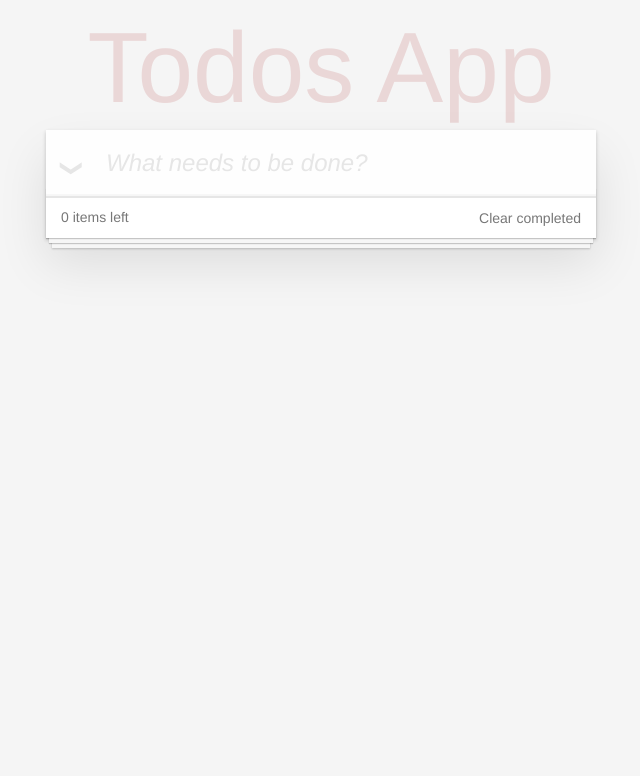
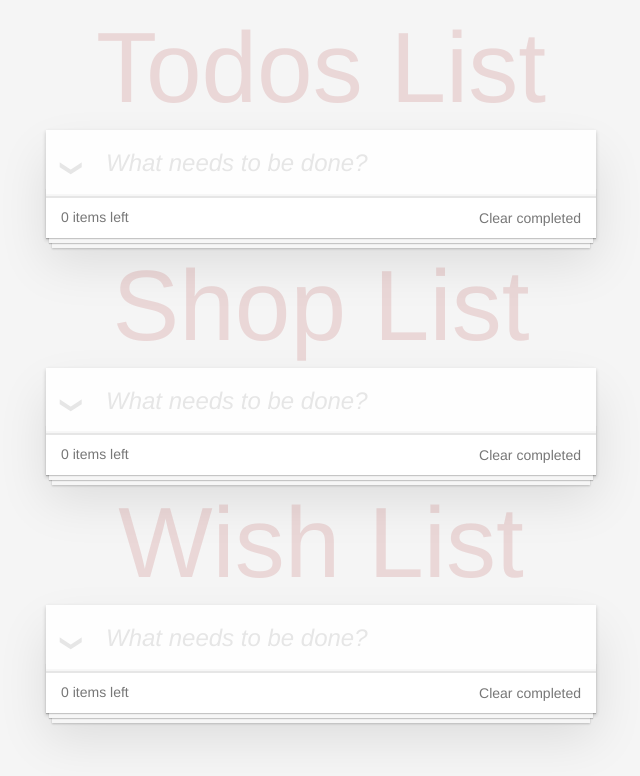
Before and after one commit to Tnatiel/todo-react, a React (Create React App) app: page / in a window 1280 px wide. Shown: the top 776 px of the page, without its empty margins (319-959 px from the left). Built offline with nearby package versions, Linux system fonts and the light colour scheme.

Commit message:
Had A stupid bug, in header addTodo (misiini \'.value\'. Fixed it and now have three lists

```diff
--- a/src/App.js
+++ b/src/App.js
@@ -1,34 +1,19 @@
 import React from 'react';
 import './App.css';
-import {Header} from './components/header';
-import {ToggleAll} from './components/toggle-all';
-import {Footer} from './components/footer';
-import { TodosList } from './components/todolist';
-import { useTodos } from './hooks/useTodos';
-import { ListContext } from './providers/list-context';
+import { TodosApp } from './components/TodoApp';
 
 
 function App() {
 
-  const appTitle = 'Todos App';
-  const todoApi = useTodos()
 
   return (
-    <ListContext.Provider value={todoApi}>
-      <section className="todoapp">
+    <>
 
-      <Header
-        mainTitle={appTitle}
-        />
+    <TodosApp appTitle={'Todos List'}/>
+    <TodosApp appTitle={'Shop List'}/>
+    <TodosApp appTitle={'Wish List'}/>
 
-      <ToggleAll />
-      <TodosList />
-
-
-      <Footer/>
-
-      </section>
-    </ListContext.Provider>
+    </>
   );
 }
 export default App;
--- /dev/null
+++ b/src/components/TodoApp.js
@@ -0,0 +1,27 @@
+import {Header} from './header';
+import {ToggleAll} from './toggle-all';
+import {Footer} from './footer';
+import { TodosList } from './todolist';
+import { ListContext } from '../providers/list-context';
+import { useTodos } from '../hooks/useTodos';
+
+
+export function TodosApp({appTitle}) {
+
+    const todoApi = useTodos()
+
+
+    return (
+    <ListContext.Provider value={todoApi}>
+      <section className="todoapp">
+      <Header
+        mainTitle={appTitle}
+        />
+      <ToggleAll>
+        <TodosList />
+      </ToggleAll>
+      <Footer/>
+      </section>
+    </ListContext.Provider>
+    )
+}
--- a/src/components/footer.js
+++ b/src/components/footer.js
@@ -1,12 +1,16 @@
 import React, { useContext } from 'react';
 import { ListContext } from '../providers/list-context';
 
-export function Footer({itemsLeft, onClearCompleted}) {
+export function Footer() {
     const {clearAllCompleted, noneCompletedTodos} = useContext(ListContext)
     return (
         <footer className="footer">
             <span className="todo-count"><strong>{noneCompletedTodos}</strong> items left</span>
-            <button onClick={clearAllCompleted} className="clear-completed">Clear completed</button>
+            <button
+                onClick={clearAllCompleted}
+                className="clear-completed">
+                {/*text:*/}Clear completed
+            </button>
         </footer>
-    )
-}
+        )
+    }
--- a/src/components/header.js
+++ b/src/components/header.js
@@ -1,5 +1,5 @@
 import React from 'react';
-import { useContext } from 'react';
+import { useContext, useRef, useEffect } from 'react';
 import { ListContext } from '../providers/list-context';
 
 
@@ -7,7 +7,15 @@ export function Header({mainTitle}) {
 
     const {addTodo, exitEdit} = useContext(ListContext)
 
+    const inputRef = useRef()
+
+    useEffect(() => {
+        inputRef.current.focus();
+      }, [])
+
     function handleTaskInput(event) {
+        // console.log(event.key)
+        // console.log(event.target.value.length)
         if (event.key === 'Enter' && event.target.value.length > 0) {
             addTodo(event.target.value)
             event.target.value = '';
@@ -17,7 +25,11 @@ export function Header({mainTitle}) {
     return (
         <header className="header">
             <h1>{mainTitle}</h1>
-            <input onClick={exitEdit} onKeyUp={handleTaskInput} className="new-todo"
+            <input
+                className="new-todo"
+                ref={inputRef}
+                onClick={exitEdit}
+                onKeyUp={handleTaskInput}
                 placeholder="What needs to be done?"
                 autoFocus />
         </header>
--- a/src/components/todolist.js
+++ b/src/components/todolist.js
@@ -3,7 +3,7 @@ import React from 'react';
 import { useContext } from 'react';
 import { ListContext } from '../providers/list-context';
 
-export function TodosList({children}) {
+export function TodosList() {
 
   const todoApi = useContext(ListContext)
 
@@ -15,10 +15,10 @@ export function TodosList({children}) {
     }
   }
 
-  function handleDoubleClick(event, todo) {
-    todo.edit = true
-    todoApi.inputEditMode(todo)
-  }
+  // function handleDoubleClick(todo) {
+  //   todo.edit = true
+
+  // }
     return (
         <ul className="todo-list">
           {
@@ -32,7 +32,7 @@ export function TodosList({children}) {
                     checked={todo.completed}
                     onChange={() => todoApi.markAsCompleted(todo)}
                     />
-                  <label onDoubleClick={(event) => handleDoubleClick(event, todo)} >{todo.title}</label>
+                  <label onDoubleClick={() => todoApi.inputEditMode(todo)} >{todo.title}</label>
                   <button onClick={() => todoApi.removeTodo(todo.id)} className="destroy"/>
                 </div>
                 <input onKeyUp={(event) => handleEditTask(event, todo)} className="edit" autoFocus />
--- a/src/hooks/useTodos.js
+++ b/src/hooks/useTodos.js
@@ -1,5 +1,5 @@
 
-import { useEffect, useState } from 'react';
+import { useEffect, useRef, useState } from 'react';
 
 
 
@@ -8,6 +8,7 @@ import { useEffect, useState } from 'react';
 export function useTodos() {
     const [ todos, setTodos ] = useState([]);
     const [ noneCompletedTodos, setNoneCompletedTodos] = useState(0);
+    // const countRef = useRef(0)
 
 
     // Events
```
